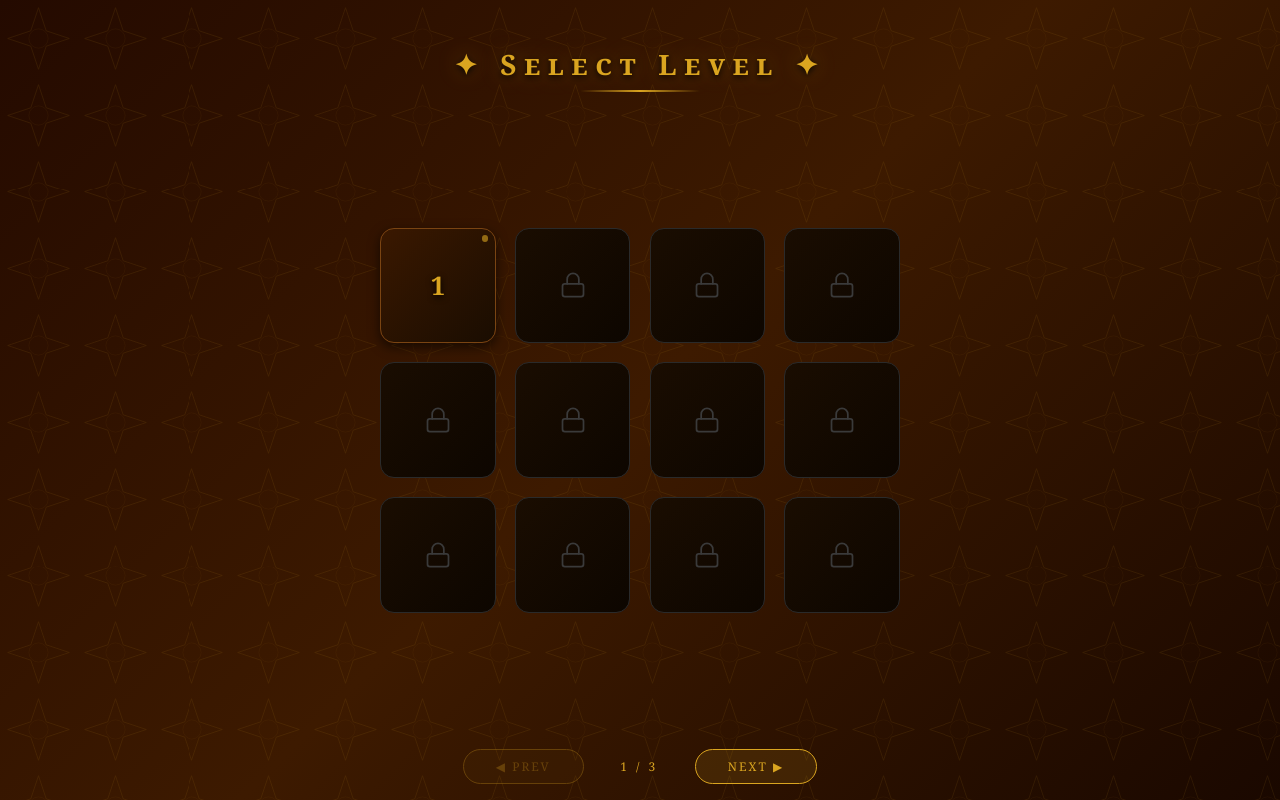
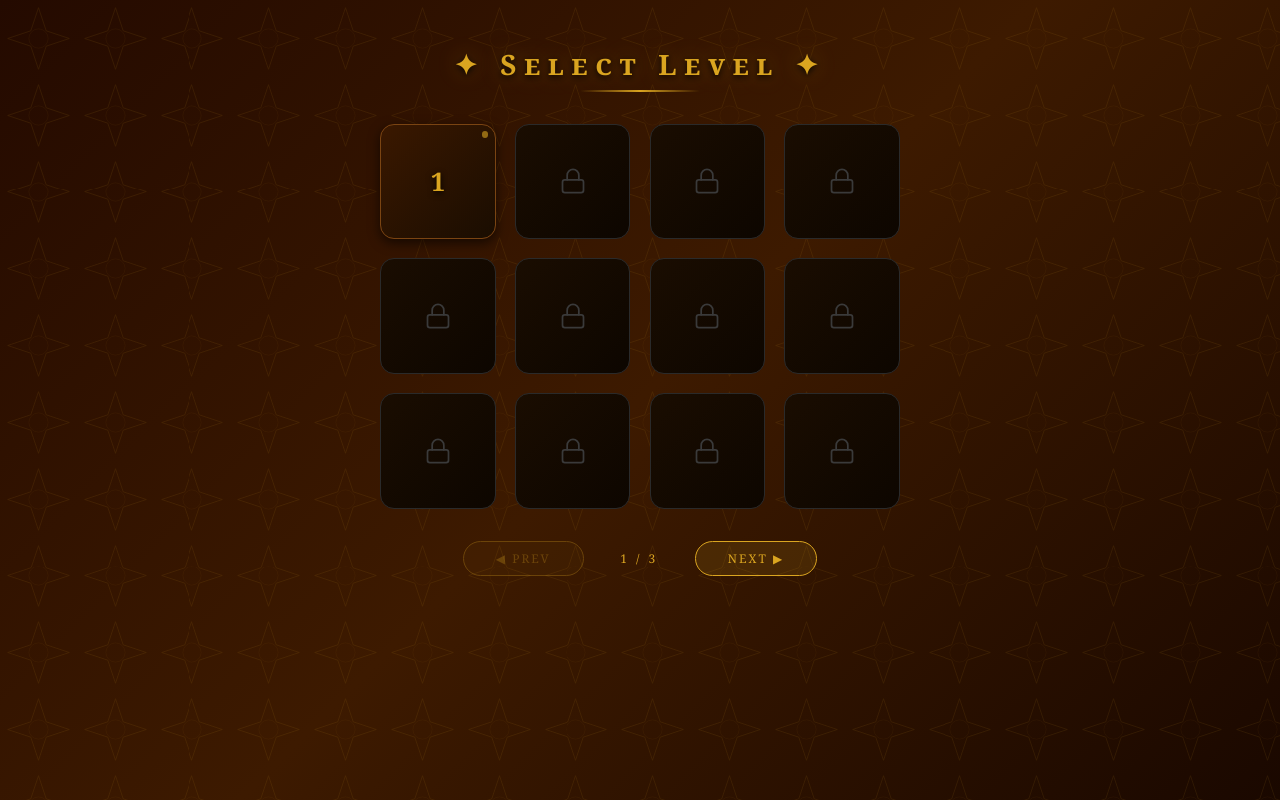
Before and after one commit to nenshibudheliya-coder/Free-the-Key, a React (Vite) app: page / in a window 1280 px wide. Both pictures are taken after a click on the button "START". Built offline with nearby package versions, Linux system fonts and the light colour scheme.

Commit message:
all level top set , prev and next button set

```diff
--- a/src/Components/LevelSelect.jsx
+++ b/src/Components/LevelSelect.jsx
@@ -91,18 +91,16 @@ export default function LevelSelect({ onPlay, onBack, unlockedCount = 1, complet
                 }} />
             </div>
 
-            {/* Level Grid — fills available space */}
+            {/* Level Grid */}
             <div
                 className="level-grid"
                 style={{
-                    flex: 1,
                     zIndex: 10,
                     /* 4 fixed columns: Row1→1-4, Row2→5-8, Row3→9-12 */
                     gridTemplateColumns: "repeat(4, minmax(clamp(60px, 7vw, 100px), 1fr))",
                     maxWidth: "clamp(280px, 48vw, 520px)",
                     alignSelf: "center",
-                    /* vertically center the grid rows */
-                    alignContent: "center",
+                    marginTop: "clamp(10px, 2vh, 30px)",
                 }}
             >
                 {levelsOnPage.map((lv) => {
@@ -122,7 +120,7 @@ export default function LevelSelect({ onPlay, onBack, unlockedCount = 1, complet
             <div style={{
                 display: "flex", gap: "clamp(12px, 2vw, 28px)",
                 alignItems: "center", zIndex: 10,
-                marginTop: "clamp(10px, 2vh, 24px)",
+                marginTop: "clamp(30px, 4vh, 60px)",
                 flexShrink: 0
             }}>
                 <button
```
